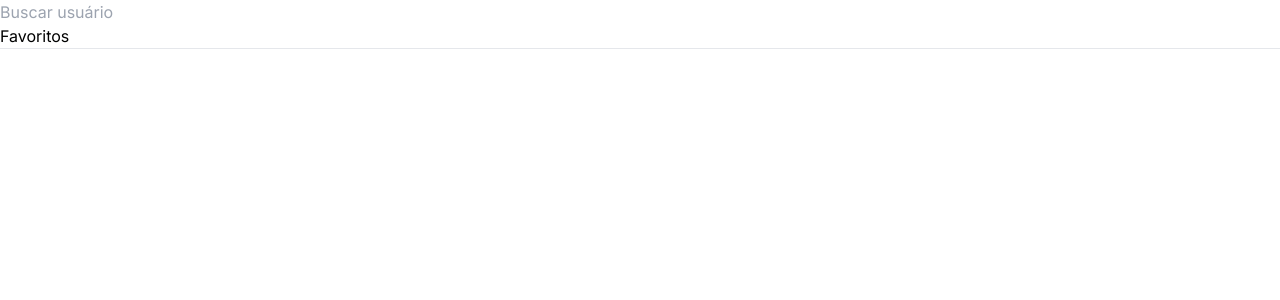
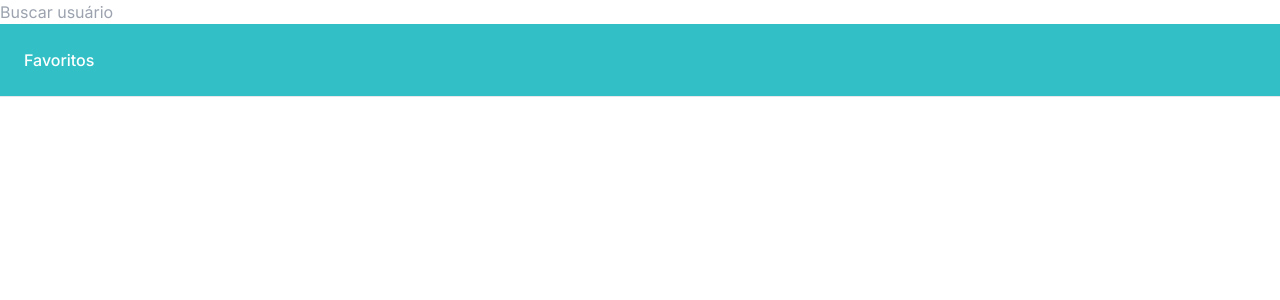
Before and after one commit to israelgms/repo-list, a Next.js app: page / in a window 1280 px wide. Shown: the top 300 px of the page. Built offline with nearby package versions, Linux system fonts and the light colour scheme.

Commit message:
chore: create basic  palette

```diff
--- a/src/components/Header.tsx
+++ b/src/components/Header.tsx
@@ -6,7 +6,9 @@ export function Header({}) {
       <input type="text" placeholder="Buscar usuário" />
 
       <Link href="/favorites">
-        <div>Favoritos</div>
+        <div className="bg-primary p-6 text-secondary-LIGHT font-medium">
+          Favoritos
+        </div>
       </Link>
 
       <hr></hr>
--- a/tailwind.config.ts
+++ b/tailwind.config.ts
@@ -13,6 +13,19 @@ const config: Config = {
         "gradient-conic":
           "conic-gradient(from 180deg at 50% 50%, var(--tw-gradient-stops))",
       },
+      colors: {
+        primary: {
+          DEFAULT: "#32C0C6",
+        },
+        secondary: {
+          DEFAULT: "hsl(var(--foreground-rgb))",
+          LIGHT: "#FFFFFF",
+          DARK: "#000000"
+        },
+        neutral: {
+          DEFAULT: "#616161",
+        },
+      },
     },
   },
   plugins: [],
```
